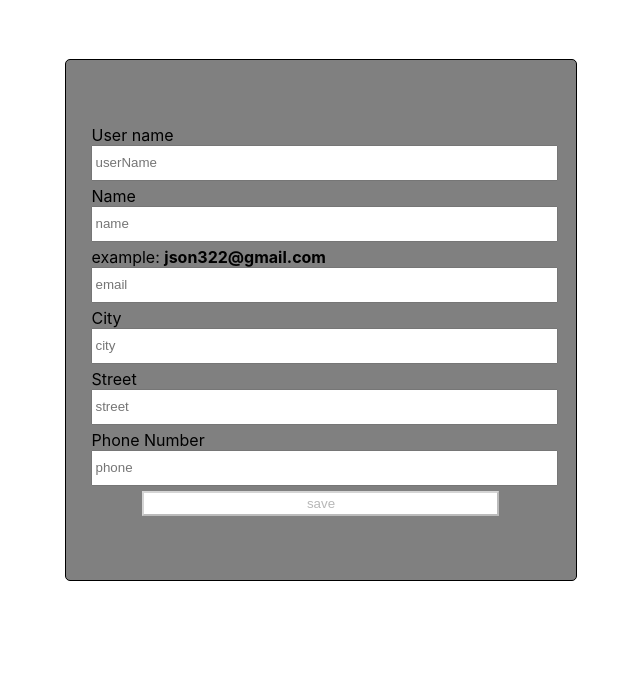
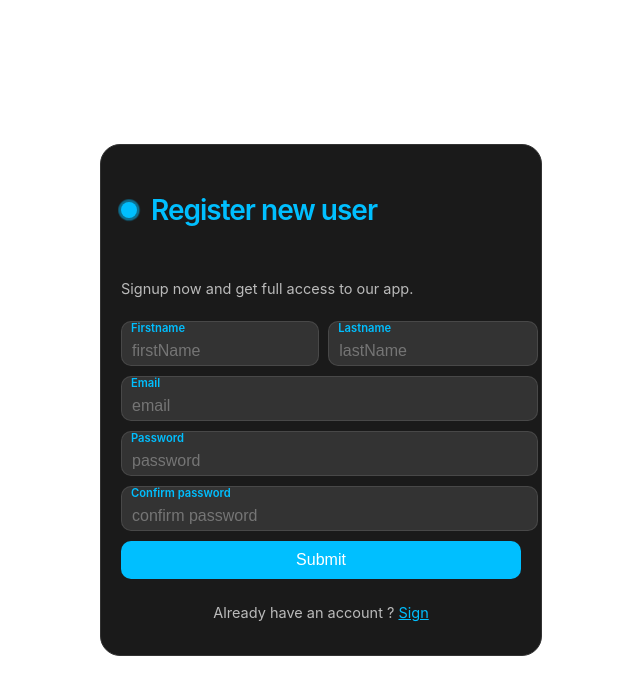
Before and after one commit to Orestarxx/react_ts_homeworks, a React (Create React App) app: page / in a window 1280 px wide. Shown: the top 694 px of the page, without its empty margins (319-959 px from the left). Built offline with nearby package versions, Linux system fonts and the light colour scheme.

Commit message:
done practising

```diff
--- a/src/MainLayOut/MainLayOut.tsx
+++ b/src/MainLayOut/MainLayOut.tsx
@@ -1,11 +1,13 @@
 import React from 'react';
 import UserForm from "../components/userForm/UserForm";
+import {SecondUserForm} from "../components/secondUserForm/SecondUserForm";
 
 
 const MainLayOut = () => {
     return (
         <div>
-            <UserForm/>
+            {/*<UserForm/>*/}
+            <SecondUserForm/>
         </div>
     );
 };
--- /dev/null
+++ b/src/components/secondUserForm/SecondUserForm.tsx
@@ -0,0 +1,48 @@
+import React from "react";
+
+import './secondUserStyle.css';
+import {useForm} from "react-hook-form";
+
+export const SecondUserForm = () => {
+    const {handleSubmit,register} = useForm()
+    const userHandler = async (user:{}) =>{
+        console.log(user);
+    }
+    return (
+
+           <div id={'holder'}>
+               <form className="form" onSubmit={handleSubmit(userHandler)}>
+                   <p className="title">Register new user</p>
+                   <p className="message">Signup now and get full access to our app. </p>
+                   <div className="flex">
+                       <label>
+                           <input className="input" type="text" placeholder="firstName" {...register('firstname')} />
+                           <span>Firstname</span>
+                       </label>
+
+                       <label>
+                           <input className="input" type="text" placeholder="lastName" {...register('Lastname')}/>
+                           <span>Lastname</span>
+                       </label>
+                   </div>
+
+                   <label>
+                       <input className="input" type="email" placeholder="email" {...register('email')}/>
+                       <span>Email</span>
+                   </label>
+
+                   <label>
+                       <input className="input" type="password" placeholder="password" {...register('password')}/>
+                       <span>Password</span>
+                   </label>
+                   <label>
+                       <input className="input" type="password" placeholder="confirm password" {...register('confirm')}/>
+                       <span>Confirm password</span>
+                   </label>
+                   <button className="submit">Submit</button>
+                   <p className="signin">Already have an account ? <a href="#">Sign</a> </p>
+               </form>
+
+           </div>
+    );
+};
--- /dev/null
+++ b/src/components/secondUserForm/secondUserStyle.css
@@ -0,0 +1,147 @@
+#holder{
+    width: 80vw;
+    height: 80vh;
+    margin: 10vh 10vw 10vh 10vw;
+    display: flex;
+    align-items: center;
+    justify-content: center;
+}
+.form {
+    display: flex;
+    flex-direction: column;
+    gap: 10px;
+    max-width: 400px;
+    padding: 20px;
+    border-radius: 20px;
+    position: relative;
+    background-color: #1a1a1a;
+    color: #fff;
+    border: 1px solid #333;
+}
+.flex>label:first-child>input{
+    margin-right: 10px;
+    width: 90%;
+}
+.title {
+    font-size: 28px;
+    font-weight: 600;
+    letter-spacing: -1px;
+    position: relative;
+    display: flex;
+    align-items: center;
+    padding-left: 30px;
+    color: #00bfff;
+}
+
+.title::before {
+    width: 18px;
+    height: 18px;
+}
+
+.title::after {
+    width: 18px;
+    height: 18px;
+    animation: pulse 1s linear infinite;
+}
+
+.title::before,
+.title::after {
+    position: absolute;
+    content: "";
+    height: 16px;
+    width: 16px;
+    border-radius: 50%;
+    left: 0px;
+    background-color: #00bfff;
+}
+
+.message,
+.signin {
+    font-size: 14.5px;
+    color: rgba(255, 255, 255, 0.7);
+}
+
+.signin {
+    text-align: center;
+}
+
+.signin a:hover {
+    text-decoration: underline royalblue;
+}
+
+.signin a {
+    color: #00bfff;
+}
+
+.flex {
+    display: flex;
+    width: 100%;
+    gap: 6px;
+}
+
+.form label {
+    position: relative;
+}
+
+.form label .input {
+    background-color: #333;
+    color: #fff;
+    width: 100%;
+    padding: 20px 05px 05px 10px;
+    outline: 0;
+    border: 1px solid rgba(105, 105, 105, 0.397);
+    border-radius: 10px;
+}
+
+.form label .input + span {
+    color: rgba(255, 255, 255, 0.5);
+    position: absolute;
+    left: 10px;
+    top: 0px;
+    font-size: 0.9em;
+    cursor: text;
+    transition: 0.3s ease;
+}
+
+.form label .input:placeholder-shown + span {
+    top: 12.5px;
+    font-size: 0.9em;
+}
+
+.form label .input:focus + span,
+.form label .input:valid + span {
+    color: #00bfff;
+    top: 0px;
+    font-size: 0.7em;
+    font-weight: 600;
+}
+
+.input {
+    font-size: medium;
+}
+
+.submit {
+    border: none;
+    outline: none;
+    padding: 10px;
+    border-radius: 10px;
+    color: #fff;
+    font-size: 16px;
+    background-color: #00bfff;
+}
+
+.submit:hover {
+    background-color: #00bfff96;
+}
+
+@keyframes pulse {
+    from {
+        transform: scale(0.9);
+        opacity: 1;
+    }
+
+    to {
+        transform: scale(1.8);
+        opacity: 0;
+    }
+}
--- a/src/components/userForm/userFormStyle.css
+++ b/src/components/userForm/userFormStyle.css
@@ -1,33 +1,33 @@
-#wrap{
-    width: 94vw;
-    margin: 0 3vw 0 3vw;
-    height: 80vh;
-    display: flex;
-    align-items: center;
-    justify-content: center;
-}
-#userForm{
-    width: 46vw;
-    margin: 0 27vw 0 27vw;
-    height: 65vh;
-    border: 1px solid;
-    border-radius: 5px;
-    display: flex;
-    align-items: center;
-    justify-content: center;
-    flex-direction: column;
-    gap: 5px;
-    background-color: grey;
-}
-.inputHolderDiv{
-    width: 90%;
-}
-.inputHolderDiv>input{
-    width: 100%;
-    height: 30px;
-}
-#userForm>button{
-    width: 70%;
-    height: 25px;
-    background-color: white;
-}
+/*#wrap{*/
+/*    width: 94vw;*/
+/*    margin: 0 3vw 0 3vw;*/
+/*    height: 80vh;*/
+/*    display: flex;*/
+/*    align-items: center;*/
+/*    justify-content: center;*/
+/*}*/
+/*#userForm{*/
+/*    width: 46vw;*/
+/*    margin: 0 27vw 0 27vw;*/
+/*    height: 65vh;*/
+/*    border: 1px solid;*/
+/*    border-radius: 5px;*/
+/*    display: flex;*/
+/*    align-items: center;*/
+/*    justify-content: center;*/
+/*    flex-direction: column;*/
+/*    gap: 5px;*/
+/*    background-color: grey;*/
+/*}*/
+/*.inputHolderDiv{*/
+/*    width: 90%;*/
+/*}*/
+/*.inputHolderDiv>input{*/
+/*    width: 100%;*/
+/*    height: 30px;*/
+/*}*/
+/*#userForm>button{*/
+/*    width: 70%;*/
+/*    height: 25px;*/
+/*    background-color: white;*/
+/*}*/
```
